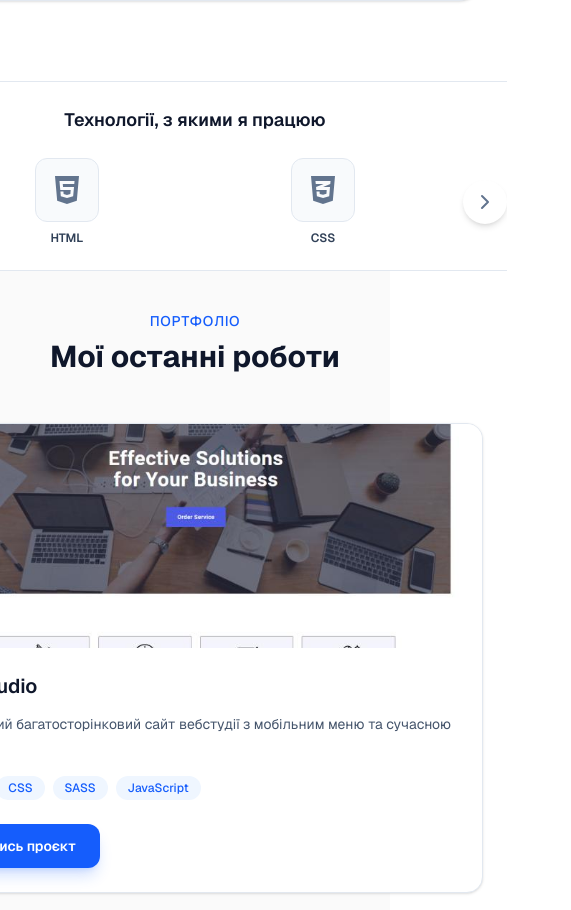
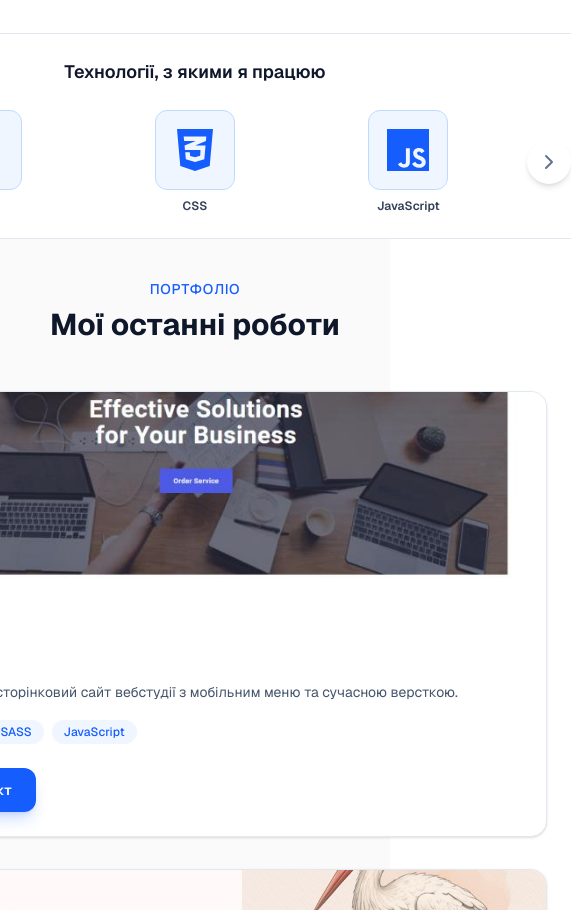
Before and after one commit to oleksandrahotsyn/nextjs-portfolio, a Next.js app: page / in a window 390 px wide. Shown: the part 1976-2886 px from the top of the page, 571 px wide, since content can reach past the window. Built offline with nearby package versions, Linux system fonts and the light colour scheme.

Commit message:
fix responsive slide

```diff
--- a/src/components/techstack/TechStack.tsx
+++ b/src/components/techstack/TechStack.tsx
@@ -55,11 +55,11 @@ export default function TechStack() {
               return (
                 <div
                   key={tech.name}
-                  className="flex min-w-0 flex-[0_0_50%] justify-center sm:flex-[0_0_25%] lg:flex-[0_0_12.5%]"
+                  className="flex min-w-0 flex-[0_0_33.333%] justify-center sm:flex-[0_0_25%] lg:flex-[0_0_16.666%]"
                 >
                   <div className="flex flex-col items-center gap-2">
-                    <div className="flex h-16 w-16 items-center justify-center rounded-xl border border-slate-200 bg-slate-50 text-slate-500 transition-all duration-300 hover:-translate-y-1 hover:shadow-md">
-                      <Icon className="h-8 w-8" />
+                   <div className="flex h-20 w-20 items-center justify-center rounded-xl border border-blue-200 bg-blue-50 text-blue-600 transition-all duration-300 hover:-translate-y-1 hover:shadow-md">
+                      <Icon className="h-12 w-12" />
                     </div>
 
                     <p className="text-xs font-semibold text-slate-700">
```
